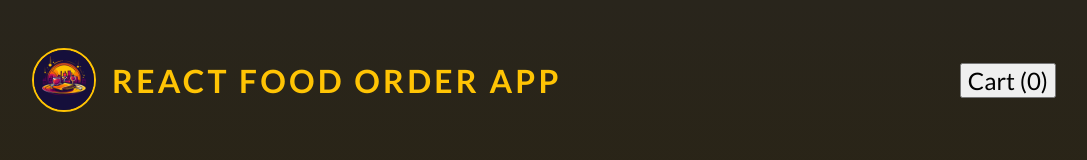
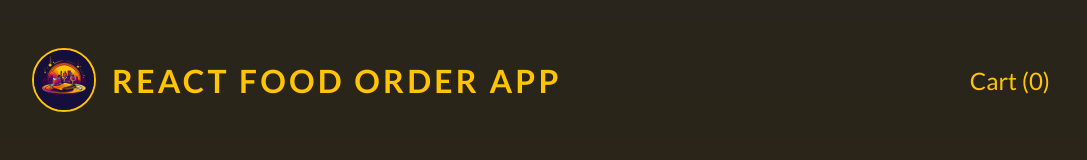
Before and after one commit to OtokarSefer/kt_anna, a React (Create React App) app: page / in a window 1280 px wide. Shown: the top 160 px of the page, without its empty margins (96-1183 px from the left). Built offline with nearby package versions, Linux system fonts and the light colour scheme; no server answers.

Commit message:
ül.6 Button.js loodud ja kasutusel

```diff
--- a/src/components/Header.js
+++ b/src/components/Header.js
@@ -1,5 +1,5 @@
 import logo from '../assets/logo.jpg'
-
+import Button from './UI/Button'
 const Header = () => {
     return (
         <header id="main-header">
@@ -8,7 +8,7 @@ const Header = () => {
                 <h1>React Food Order App</h1>
             </div>
             <nav>
-            <button>Cart (0)</button>
+            <Button textOnly={true} text={"Cart (0)"}/>
             </nav>
         </header>
     )
--- a/src/components/MealItem.js
+++ b/src/components/MealItem.js
@@ -1,3 +1,5 @@
+import Button from "./UI/Button"
+
 const MealItem = (props) => {
 
     return (
@@ -10,7 +12,7 @@ const MealItem = (props) => {
                     <p class="meal-item-description">{props.item.description}</p>
                 </div>
                 <p>
-                    <button class="meal-item-actions">Add to Cart</button>
+                    <Button textOnly={false} text={"Add to Cart"}/>
                 </p>
             </article>
         </li>
--- /dev/null
+++ b/src/components/UI/Button.js
@@ -0,0 +1,10 @@
+const Button = ({ textOnly = false, text }) => {
+  const buttonClass = textOnly ? "text-button" : "button"
+
+  return (
+    <button className={buttonClass}>
+      {text}
+    </button>
+  )
+}
+export default Button
```
